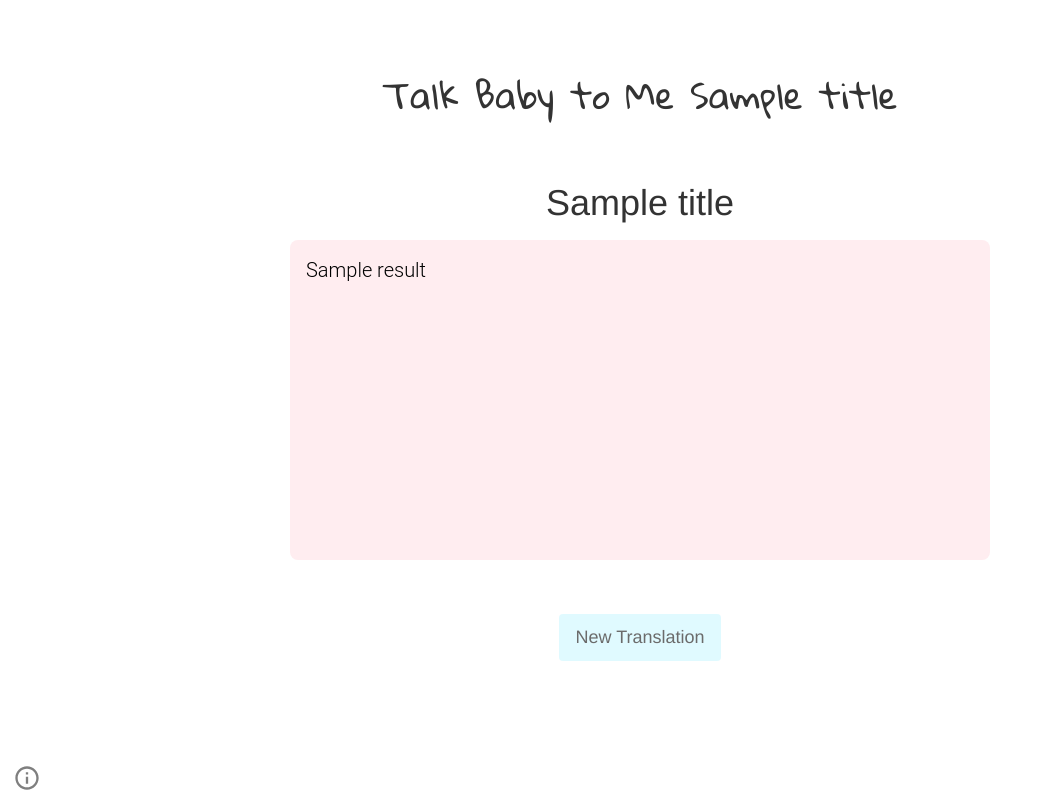
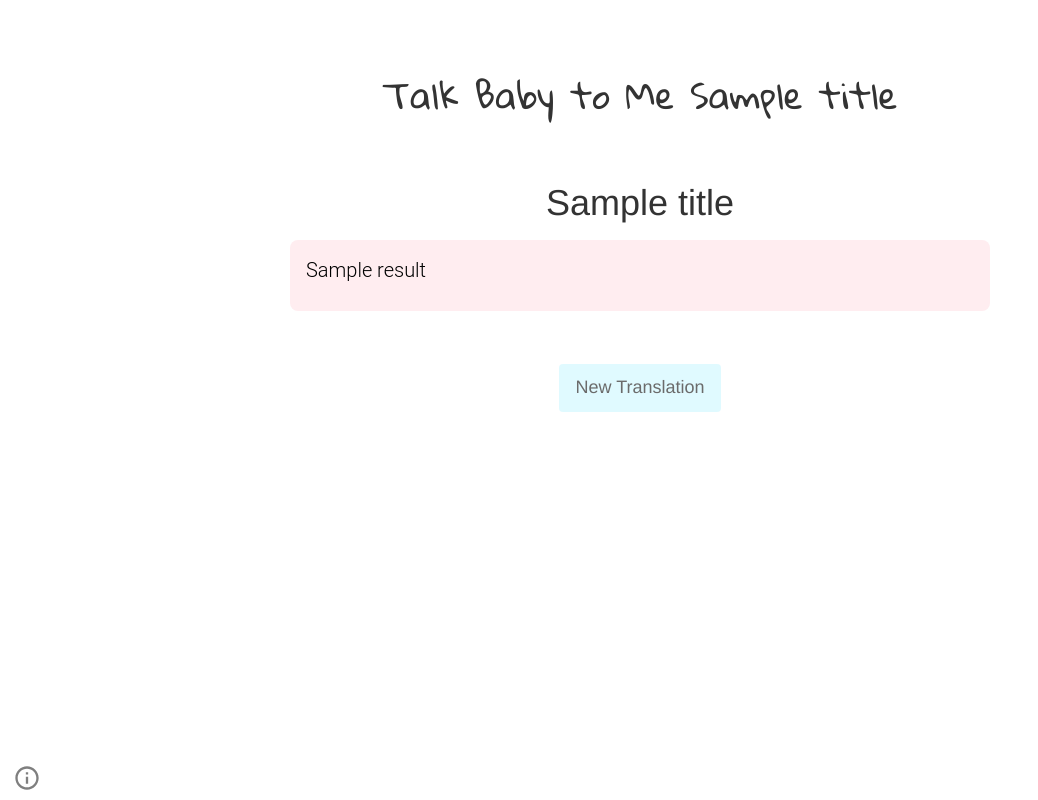
Before and after one commit to zachicecreamcohn/talkbabytome, a Flask app: template templates/results.html in a window 1280 px wide. Shown: the whole page, without its empty margins (0-1038 px from the left). Run offline with Flask 2, Linux system fonts and the light colour scheme; the template is opened without the code that fills it: most values are stand-ins (such as "Sample title", 1, 10 or a date in 2020); some libraries are stand-ins or nearby versions.

Commit message:
turns out the issue was that height had a specific value. I changed it to height: auto;

```diff
--- a/static/style.css
+++ b/static/style.css
@@ -54,7 +54,7 @@ td {
 
 #result_box {
     width: 55vw;
-    height: 25vw;
+    height: auto;
     max-width: 700px;
     /* max-height: 300px; */
     background: rgb(255, 237, 240);
```
